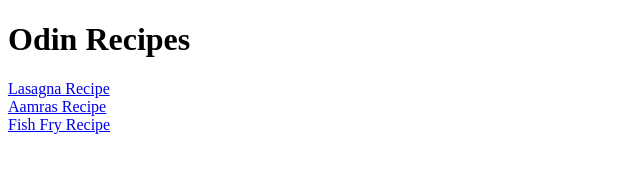
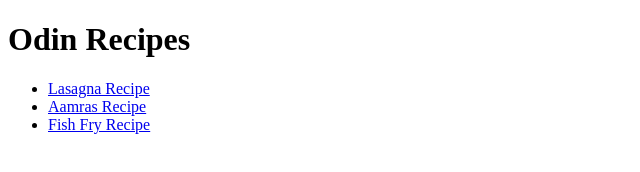
Before and after one commit to Noobhacker91/odin-recipes, a plain HTML site: page index.html in a window 1280 px wide. Shown: the whole page, without its empty margins (0-640 px from the left). Drawn offline with Linux system fonts and the light colour scheme.

Commit message:
don't remember

```diff
--- a/index.html
+++ b/index.html
@@ -9,9 +9,12 @@
 
     <body>
         <h1> Odin Recipes</h1>
-        <a href="../odin-recipes/recipes/lasagna.html">Lasagna Recipe</a> <br>
-        <a href="../odin-recipes/recipes/aamras.html">Aamras Recipe</a> <br>
-        <a href="../odin-recipes/recipes/fishfry.html">Fish Fry Recipe</a>
+        <ul>
+            <li><a href="../odin-recipes/recipes/lasagna.html">Lasagna Recipe</a> <br></li>
+             <li><a href="../odin-recipes/recipes/aamras.html">Aamras Recipe</a> <br></li>
+              <li> <a href="../odin-recipes/recipes/fishfry.html">Fish Fry Recipe</a>  </li>
+
+        </ul>
 
 
     </body>
```
